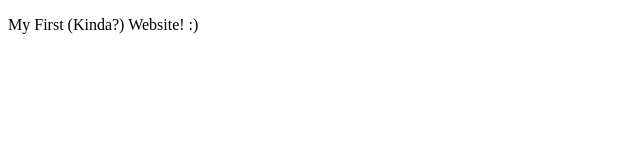
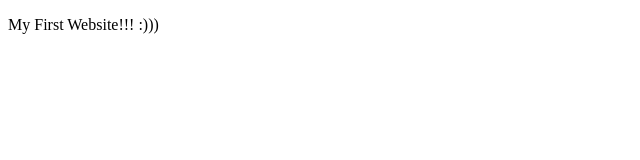
Before and after one commit to Demeng7215/vpcc-demo-website, a plain HTML site: page index.html in a window 1280 px wide. Shown: the full height of the page, 0-640 px from the left. Drawn offline with Linux system fonts and the light colour scheme.

Commit message:
Update index.html

```diff
--- a/index.html
+++ b/index.html
@@ -1,6 +1,6 @@
 <!DOCTYPE html>
 <html>
 <body>
-<p>My First (Kinda?) Website! :)</p>
+<p>My First Website!!! :)))</p>
 </body>
 </html>
```
